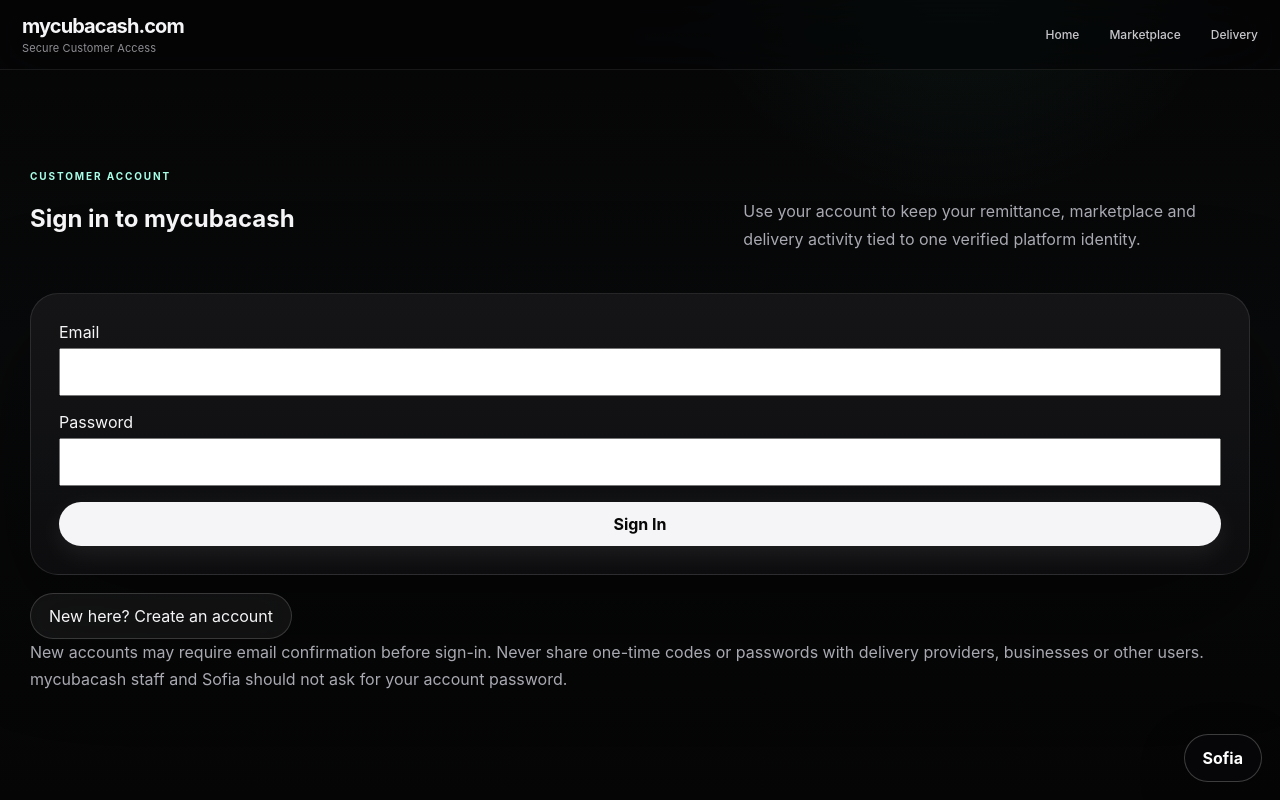
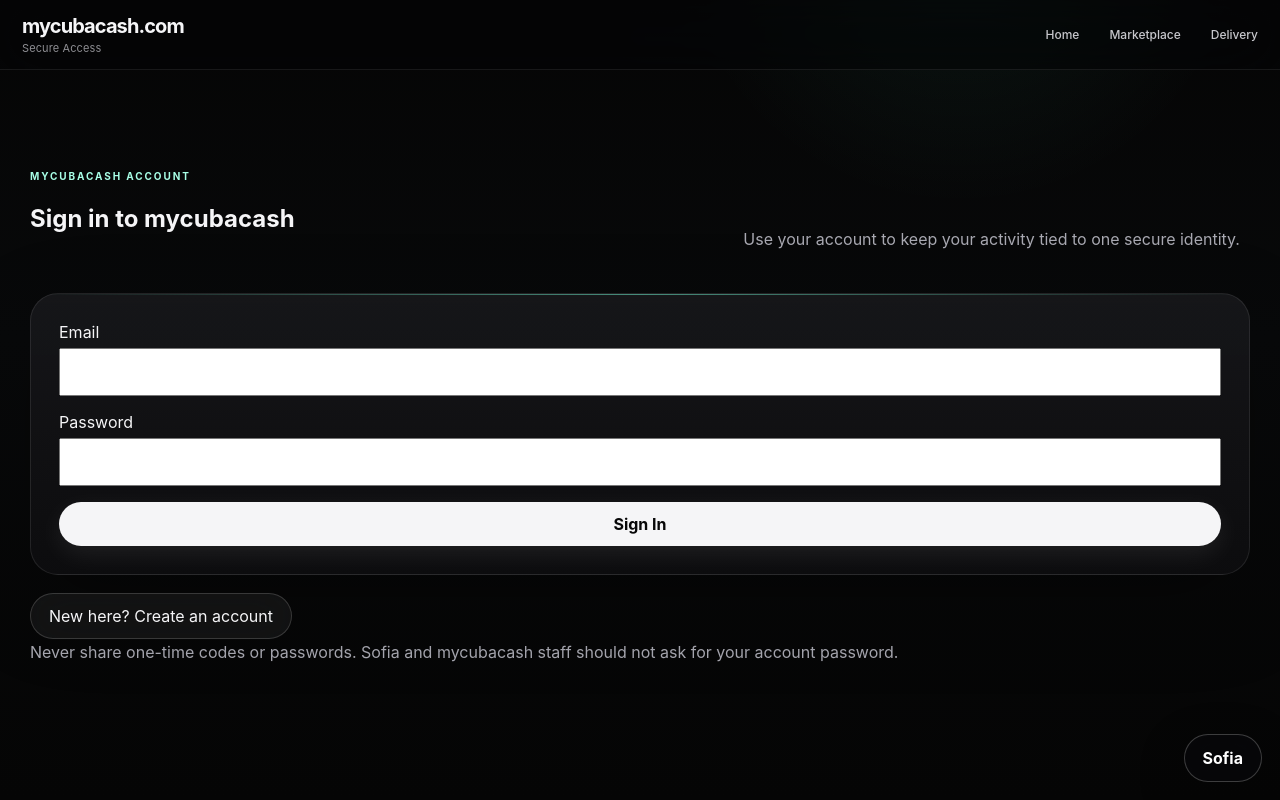
Before and after one commit to SAHJONY/CUBACASH, a Next.js app: page /ar/auth in a window 1280 px wide. Built offline with nearby package versions, Linux system fonts and the light colour scheme; no server answers.

Commit message:
Fix owner login return path and Spanish auth experience

```diff
--- a/app/[locale]/auth/page.tsx
+++ b/app/[locale]/auth/page.tsx
@@ -5,25 +5,32 @@ import { useParams, useSearchParams } from 'next/navigation';
 import { localeOf } from '@/lib/i18n';
 import { supabaseBrowser } from '@/lib/supabase/client';
 
+function safeNext(value:string|null,locale:string){
+  if(!value||!value.startsWith('/')||value.startsWith('//')) return `/${locale}/start`;
+  return value;
+}
+
 export default function AuthPage(){
   const params=useParams<{locale:string}>();
   const searchParams=useSearchParams();
   const locale=localeOf(params?.locale);
+  const es=locale==='es';
   const supabase=useMemo(()=>supabaseBrowser(),[]);
+  const next=safeNext(searchParams.get('next'),locale);
   const [email,setEmail]=useState('');
   const [password,setPassword]=useState('');
   const [mode,setMode]=useState<'signin'|'signup'>('signin');
   const [message,setMessage]=useState(()=>{
     const error=searchParams.get('error');
-    if(error==='confirmation_failed') return 'We could not complete email confirmation. Please request a new confirmation email and try again.';
-    if(error==='confirmation_missing_code') return 'That confirmation link is incomplete or expired. Please request a new confirmation email.';
+    if(error==='confirmation_failed') return es?'No pudimos completar la confirmación del correo. Solicita un nuevo enlace e inténtalo otra vez.':'We could not complete email confirmation. Please request a new confirmation email and try again.';
+    if(error==='confirmation_missing_code') return es?'Ese enlace de confirmación está incompleto o expiró. Solicita uno nuevo.':'That confirmation link is incomplete or expired. Please request a new confirmation email.';
     return '';
   });
   const [busy,setBusy]=useState(false);
   const [awaitingConfirmation,setAwaitingConfirmation]=useState(false);
 
   function callbackUrl(){
-    return `${window.location.origin}/auth/callback?next=/${locale}/start`;
+    return `${window.location.origin}/auth/callback?next=${encodeURIComponent(next)}`;
   }
 
   async function submit(event:FormEvent<HTMLFormElement>){
@@ -32,70 +39,51 @@ export default function AuthPage(){
     setMessage('');
     try{
       if(mode==='signup'){
-        const {data,error}=await supabase.auth.signUp({
-          email,
-          password,
-          options:{emailRedirectTo:callbackUrl()}
-        });
+        const {data,error}=await supabase.auth.signUp({email,password,options:{emailRedirectTo:callbackUrl()}});
         if(error) throw error;
-        if(data.session){
-          window.location.href=`/${locale}/start`;
-          return;
-        }
+        if(data.session){window.location.href=next;return;}
         setAwaitingConfirmation(true);
-        setMessage(`Account created for ${email}. Check your inbox and click the confirmation link to activate the account.`);
+        setMessage(es?`Cuenta creada para ${email}. Revisa tu correo y confirma la cuenta.`:`Account created for ${email}. Check your inbox and click the confirmation link to activate the account.`);
       }else{
         const {error}=await supabase.auth.signInWithPassword({email,password});
         if(error) throw error;
-        window.location.href=`/${locale}/start`;
+        window.location.href=next;
         return;
       }
     }catch(error){
-      setMessage(error instanceof Error?error.message:'Authentication failed.');
-    }finally{
-      setBusy(false);
-    }
+      setMessage(error instanceof Error?error.message:(es?'Falló la autenticación.':'Authentication failed.'));
+    }finally{setBusy(false);}
   }
 
   async function resend(){
     if(!email) return;
-    setBusy(true);
-    setMessage('');
+    setBusy(true);setMessage('');
     try{
-      const {error}=await supabase.auth.resend({
-        type:'signup',
-        email,
-        options:{emailRedirectTo:callbackUrl()}
-      });
+      const {error}=await supabase.auth.resend({type:'signup',email,options:{emailRedirectTo:callbackUrl()}});
       if(error) throw error;
       setAwaitingConfirmation(true);
-      setMessage(`A new confirmation email was sent to ${email}. Check spam or junk if you do not see it.`);
-    }catch(error){
-      setMessage(error instanceof Error?error.message:'Could not resend confirmation email.');
-    }finally{
-      setBusy(false);
-    }
+      setMessage(es?`Se envió un nuevo correo de confirmación a ${email}. Revisa también spam.`:`A new confirmation email was sent to ${email}. Check spam or junk if you do not see it.`);
+    }catch(error){setMessage(error instanceof Error?error.message:(es?'No se pudo reenviar el correo de confirmación.':'Could not resend confirmation email.'));}
+    finally{setBusy(false);}
   }
 
-  return <main className="shell">
-    <nav className="nav">
-      <a href={`/${locale}`} className="brandwrap"><div className="brand">mycubacash.com</div><small>Secure Customer Access</small></a>
-      <div className="navlinks"><a href={`/${locale}`}>Home</a><a href={`/${locale}/marketplace`}>Marketplace</a><a href={`/${locale}/delivery-providers`}>Delivery</a></div>
+  return <main className="shell premiumAppShell">
+    <nav className="nav premiumNav">
+      <a href={`/${locale}`} className="brandwrap"><div className="brand">mycubacash.com</div><small>{es?'Acceso seguro':'Secure Access'}</small></a>
+      <div className="navlinks"><a href={`/${locale}`}>{es?'Inicio':'Home'}</a><a href={`/${locale}/marketplace`}>Marketplace</a><a href={`/${locale}/delivery-providers`}>{es?'Proveedores':'Delivery'}</a></div>
     </nav>
 
     <section className="section" style={{maxWidth:720,margin:'0 auto'}}>
-      <div className="sectionHead"><div><span className="eyebrow">CUSTOMER ACCOUNT</span><h1>{mode==='signin'?'Sign in to mycubacash':'Create your mycubacash account'}</h1></div><p>Use your account to keep your remittance, marketplace and delivery activity tied to one verified platform identity.</p></div>
-      <form onSubmit={submit} className="feature" style={{display:'grid',gap:16}}>
+      <div className="sectionHead"><div><span className="eyebrow">{es?'CUENTA MYCUBACASH':'MYCUBACASH ACCOUNT'}</span><h1>{mode==='signin'?(es?'Inicia sesión en mycubacash':'Sign in to mycubacash'):(es?'Crea tu cuenta mycubacash':'Create your mycubacash account')}</h1></div><p>{next.includes('/command-center')?(es?'Después de iniciar sesión volverás directamente al Centro de Comando del Propietario.':'After sign-in you will return directly to the Owner Command Center.'):(es?'Usa tu cuenta para mantener tus operaciones vinculadas a una identidad segura.':'Use your account to keep your activity tied to one secure identity.')}</p></div>
+      <form onSubmit={submit} className="feature premiumCard" style={{display:'grid',gap:16}}>
         <label>Email<input required type="email" autoComplete="email" value={email} onChange={e=>setEmail(e.target.value)} style={{width:'100%',padding:12,marginTop:6}}/></label>
-        <label>Password<input required minLength={8} type="password" autoComplete={mode==='signup'?'new-password':'current-password'} value={password} onChange={e=>setPassword(e.target.value)} style={{width:'100%',padding:12,marginTop:6}}/></label>
-        <button className="cta" type="submit" disabled={busy}>{busy?'Please wait…':mode==='signin'?'Sign In':'Create Account'}</button>
+        <label>{es?'Contraseña':'Password'}<input required minLength={8} type="password" autoComplete={mode==='signup'?'new-password':'current-password'} value={password} onChange={e=>setPassword(e.target.value)} style={{width:'100%',padding:12,marginTop:6}}/></label>
+        <button className="cta premiumCta" type="submit" disabled={busy}>{busy?(es?'Espera…':'Please wait…'):mode==='signin'?(es?'Iniciar sesión':'Sign In'):(es?'Crear cuenta':'Create Account')}</button>
         {message&&<p role="status" aria-live="polite">{message}</p>}
-        {mode==='signup'&&awaitingConfirmation&&<button className="ghost" type="button" onClick={resend} disabled={busy}>Resend confirmation email</button>}
+        {mode==='signup'&&awaitingConfirmation&&<button className="ghost" type="button" onClick={resend} disabled={busy}>{es?'Reenviar correo de confirmación':'Resend confirmation email'}</button>}
       </form>
-      <div className="actions" style={{marginTop:18}}>
-        <button className="ghost" type="button" onClick={()=>{setMode(mode==='signin'?'signup':'signin');setMessage('');setAwaitingConfirmation(false)}}>{mode==='signin'?'New here? Create an account':'Already have an account? Sign in'}</button>
-      </div>
-      <p className="sectionCopy">New accounts may require email confirmation before sign-in. Never share one-time codes or passwords with delivery providers, businesses or other users. mycubacash staff and Sofia should not ask for your account password.</p>
+      <div className="actions" style={{marginTop:18}}><button className="ghost" type="button" onClick={()=>{setMode(mode==='signin'?'signup':'signin');setMessage('');setAwaitingConfirmation(false)}}>{mode==='signin'?(es?'¿Nuevo aquí? Crear cuenta':'New here? Create an account'):(es?'¿Ya tienes cuenta? Inicia sesión':'Already have an account? Sign in')}</button></div>
+      <p className="sectionCopy">{es?'Nunca compartas contraseñas ni códigos de acceso. Sofia y el personal de mycubacash no deben pedir tu contraseña.':'Never share one-time codes or passwords. Sofia and mycubacash staff should not ask for your account password.'}</p>
     </section>
   </main>;
 }
```
